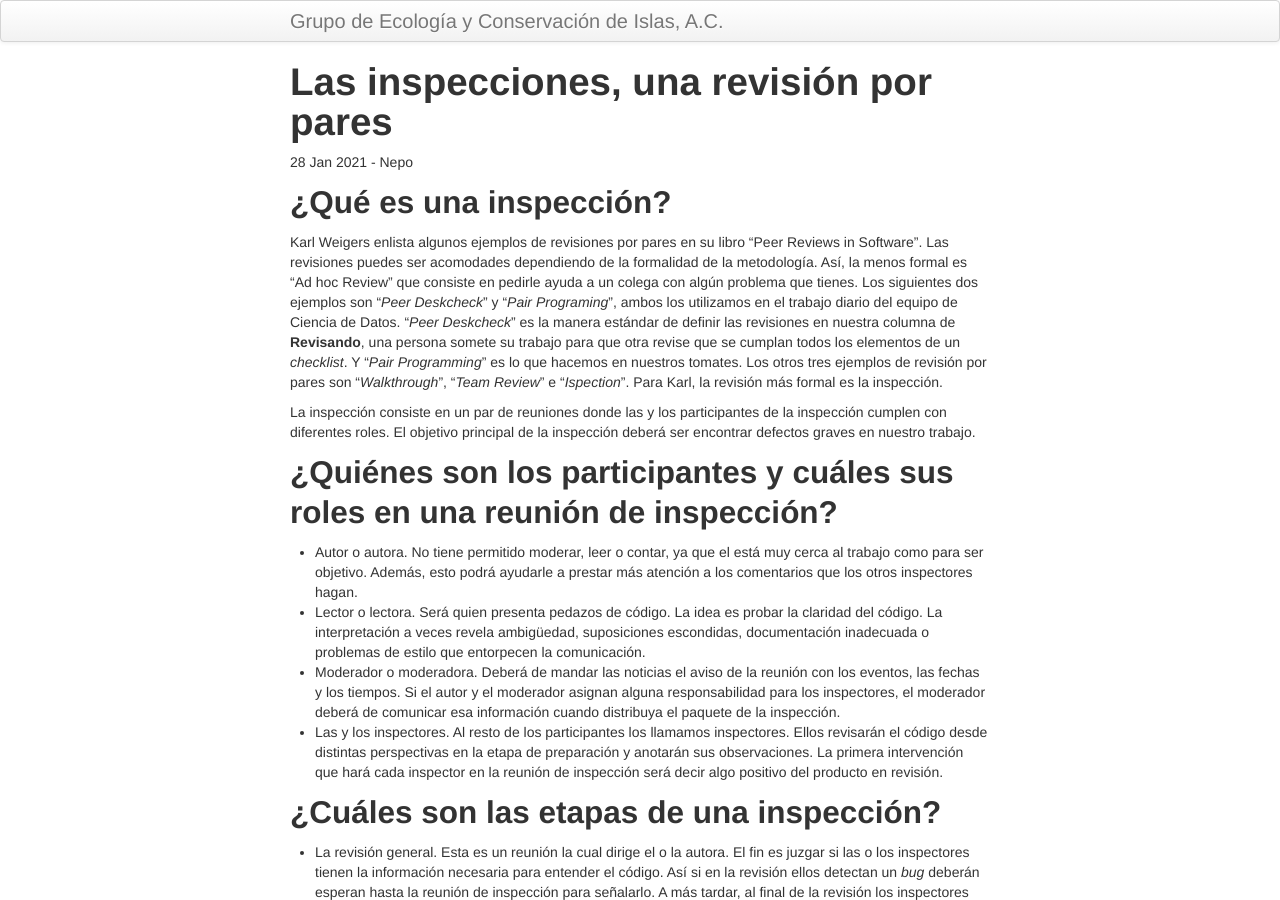
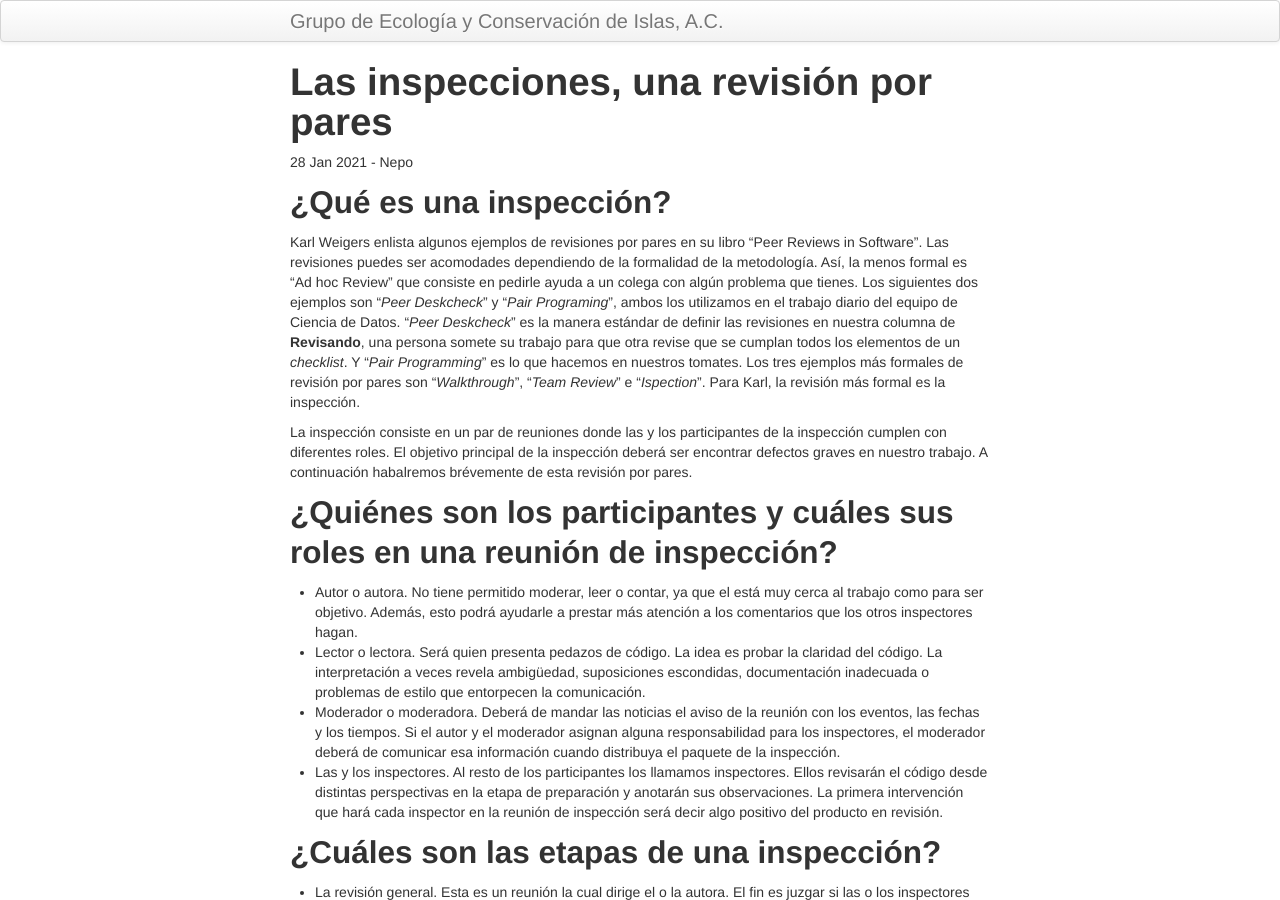
Before and after one commit to LizethMReyes/islasgeci.github.io, a Jekyll site: the page built from _posts/2021-01-28-inspecciones.md, in a window 1280 px wide and 900 px high. Built offline with Jekyll 4.4.1, drawn with Linux system fonts in a browser that asks for light colours.

Commit message:
:unamused: Improve writing

```diff
--- a/_posts/2021-01-28-inspecciones.md
+++ b/_posts/2021-01-28-inspecciones.md
@@ -10,15 +10,16 @@ Karl Weigers enlista algunos ejemplos de revisiones por pares en su libro "Peer
 Software". Las revisiones puedes ser acomodades dependiendo de la formalidad de la metodología. Así,
 la menos formal es "Ad hoc Review" que consiste en pedirle ayuda a un colega con algún problema que
 tienes. Los siguientes dos ejemplos son "_Peer Deskcheck_" y "_Pair Programing_", ambos los
-utilizamos en el trabajo diario del equipo de Ciencia de Datos. "_Peer Deskcheck_" es la manera estándar de definir las
-revisiones en nuestra columna de **Revisando**, una persona somete su trabajo para que otra revise
-que se cumplan todos los elementos de un _checklist_. Y "_Pair Programming_" es lo que hacemos en
-nuestros tomates. Los otros tres ejemplos de revisión por pares son "_Walkthrough_", "_Team Review_"
-e "_Ispection_". Para Karl, la revisión más formal es la inspección.
+utilizamos en el trabajo diario del equipo de Ciencia de Datos. "_Peer Deskcheck_" es la manera
+estándar de definir las revisiones en nuestra columna de **Revisando**, una persona somete su
+trabajo para que otra revise que se cumplan todos los elementos de un _checklist_. Y "_Pair
+Programming_" es lo que hacemos en nuestros tomates. Los tres ejemplos más formales de revisión por
+pares son "_Walkthrough_", "_Team Review_" e "_Ispection_". Para Karl, la revisión más formal es la
+inspección.
 
 La inspección consiste en un par de reuniones donde las y los participantes de la inspección cumplen
 con diferentes roles. El objetivo principal de la inspección deberá ser encontrar defectos graves en
-nuestro trabajo.
+nuestro trabajo. A continuación habalremos brévemente de esta revisión por pares.
 
 ## ¿Quiénes son los participantes y cuáles sus roles en una reunión de inspección?
 - Autor o autora. No tiene permitido moderar, leer o contar, ya que el está muy cerca al trabajo
```
